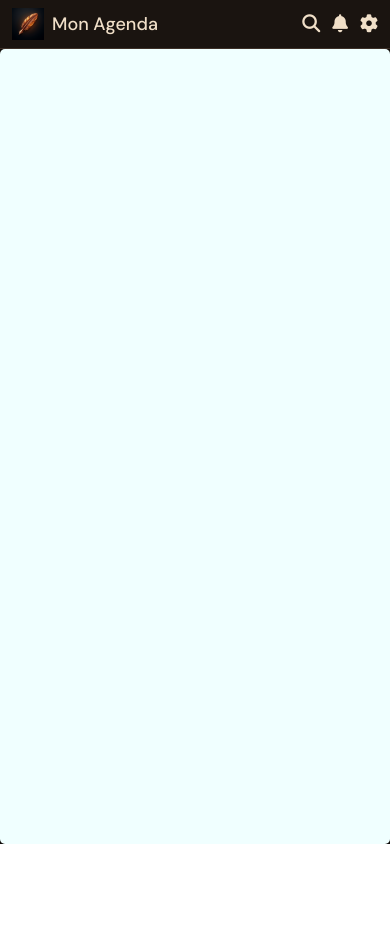
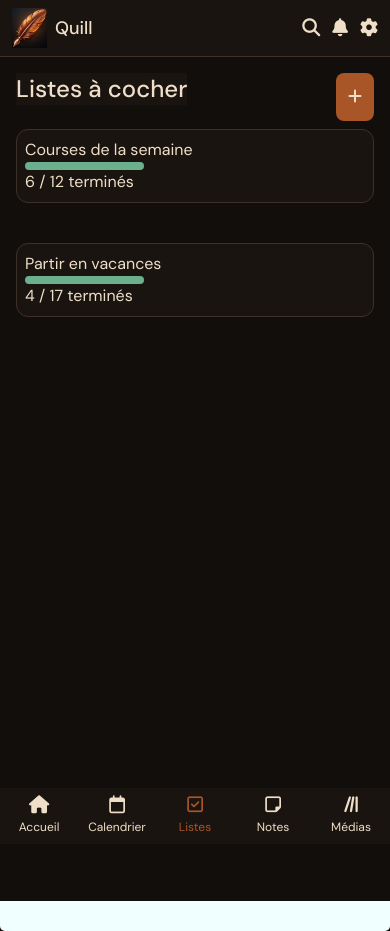
Before and after one commit to TiteTiff/mon-agenda, a Vue app: page /listes in a window 390 px wide. Before the commit the page ends 844 px from the top, so only its background shows below. Built offline with nearby package versions, Linux system fonts and the light colour scheme.

Commit message:
Rajout de la BottomNav et de la page Listes

```diff
--- /dev/null
+++ b/public/mock/checklist.json
@@ -0,0 +1,64 @@
+{
+  "checklist": [
+    {
+      "id": "1",
+      "name": "Courses de la semaine",
+      "created_at": "2026-05-20T14:32:00Z",
+      "updated_at": "2026-05-21T08:15:00Z",
+      "items_checked": "6",
+      "items_total": "12",
+      "items": [
+        {
+          "id": "1",
+          "label": "Lait",
+          "checked": true
+        },
+        {
+          "id": "2",
+          "label": "Pain",
+          "checked": true
+        },
+        {
+          "id": "3",
+          "label": "Oeufs",
+          "checked": false
+        },
+        {
+          "id": "4",
+          "label": "Beurre",
+          "checked": false
+        },
+        {
+          "id": "5",
+          "label": "Fromage",
+          "checked": true
+        },
+        {
+          "id": "6",
+          "label": "Poulet",
+          "checked": false
+        },
+        {
+          "id": "7",
+          "label": "Pâtes",
+          "checked": false
+        },
+        {
+          "id": "8",
+          "label": "Tomates",
+          "checked": true
+        },
+        {
+          "id": "9",
+          "label": "Courgettes",
+          "checked": false
+        },
+        {
+          "id": "10",
+          "label": "Jus d'orange",
+          "checked": false
+        }
+      ]
+    }
+  ]
+}
--- /dev/null
+++ b/public/mock/checklists.json
@@ -0,0 +1,26 @@
+{
+  "pagination": {
+    "current_page": 1,
+    "per_page": 10,
+    "total_items": 23,
+    "total_pages": 3
+  },
+  "checklists": [
+    {
+      "id": "1",
+      "name": "Courses de la semaine",
+      "created_at": "2026-05-20T14:32:00Z",
+      "updated_at": "2026-05-21T08:15:00Z",
+      "items_checked": "6",
+      "items_total": "12"
+    },
+    {
+      "id": "2",
+      "name": "Partir en vacances",
+      "created_at": "2026-05-20T14:32:00Z",
+      "updated_at": "2026-05-21T08:15:00Z",
+      "items_checked": "4",
+      "items_total": "17"
+    }
+  ]
+}
--- /dev/null
+++ b/public/mock/notes.json
@@ -0,0 +1,80 @@
+{
+  "pagination": {
+    "current_page": 1,
+    "per_page": 10,
+    "total_items": 17,
+    "total_pages": 2
+  },
+  "notes": [
+    {
+      "id": "1",
+      "name": "Idées pour les vacances",
+      "text": "Partir en Bretagne début juillet. Prévoir la location de vélos et visiter le Mont-Saint-Michel.",
+      "created_at": "2026-05-10T09:15:00Z",
+      "updated_at": "2026-05-18T16:30:00Z"
+    },
+    {
+      "id": "2",
+      "name": "Recette tarte aux pommes",
+      "text": "200g de farine, 100g de beurre, 3 pommes, sucre vanillé. Cuisson 35min à 180°C.",
+      "created_at": "2026-05-12T11:00:00Z",
+      "updated_at": "2026-05-12T11:00:00Z"
+    },
+    {
+      "id": "3",
+      "name": "Réunion lundi",
+      "text": "Préparer le bilan Q1. Apporter les slides du projet Mercure. Contacter Marc avant.",
+      "created_at": "2026-05-19T08:45:00Z",
+      "updated_at": "2026-05-20T10:05:00Z"
+    },
+    {
+      "id": "4",
+      "name": "Livres à lire",
+      "text": "Le Problème à trois corps - Liu Cixin\nFondation - Asimov\nDune - Frank Herbert",
+      "created_at": "2026-05-14T20:00:00Z",
+      "updated_at": "2026-05-21T07:30:00Z"
+    },
+    {
+      "id": "05",
+      "name": "Code WiFi parents",
+      "text": "Freebox_AZER12 / motdepasse2024",
+      "created_at": "2026-04-03T15:20:00Z",
+      "updated_at": "2026-04-03T15:20:00Z"
+    },
+    {
+      "id": "06",
+      "name": "Suivi sport",
+      "text": "Semaine 20 : course 5km lundi, natation mercredi, repos jeudi-vendredi.",
+      "created_at": "2026-05-18T21:10:00Z",
+      "updated_at": "2026-05-21T06:50:00Z"
+    },
+    {
+      "id": "07",
+      "name": "Contact plombier",
+      "text": "M. Durand - 06 12 34 56 78. Devis fuite salle de bain : 180€.",
+      "created_at": "2026-05-05T13:00:00Z",
+      "updated_at": "2026-05-05T13:00:00Z"
+    },
+    {
+      "id": "08",
+      "name": "Objectifs 2026",
+      "text": "Finir la formation React. Lire 12 livres. Courir un 10km en moins de 55 minutes.",
+      "created_at": "2026-01-01T00:00:00Z",
+      "updated_at": "2026-05-15T19:00:00Z"
+    },
+    {
+      "id": "09",
+      "name": "Numéros utiles",
+      "text": "Médecin : 01 23 45 67 89\nPharmacien : 01 98 76 54 32\nGardienne : 06 11 22 33 44",
+      "created_at": "2026-03-20T10:30:00Z",
+      "updated_at": "2026-03-20T10:30:00Z"
+    },
+    {
+      "id": "10",
+      "name": "Courses bricolage",
+      "text": "Chevilles 6mm x20, vis inox 4x40 x50, peinture blanc satin 2.5L, pinceau plat 50mm.",
+      "created_at": "2026-05-21T08:00:00Z",
+      "updated_at": "2026-05-21T08:00:00Z"
+    }
+  ]
+}
--- a/src/App.vue
+++ b/src/App.vue
@@ -2,6 +2,7 @@
 import { RouterLink, RouterView } from 'vue-router'
 import Header from './components/Header.vue'
 import SideBar from './components/SideBar.vue'
+import BottomNav from './components/BottomNav.vue'
 
 </script>
 
@@ -15,6 +16,7 @@ import SideBar from './components/SideBar.vue'
       </main>
     </div>
   </div>
+  <BottomNav/>
 </template>
 
 <style>
--- a/src/components/BottomNav.vue
+++ b/src/components/BottomNav.vue
@@ -1,11 +1,45 @@
 <script setup>
-
 </script>
 
 <template>
-
+  <nav class="fixed bottom-0 left-0 right-0 md:top-0 md:bottom-auto md:hidden bg-surface border-border z-50">
+    <ul class="flex md:justify-start md:gap-6 w-full">
+      <li class="flex-1 md:flex-none">
+        <RouterLink to="/accueil" class="nav-item">
+          <i class="fa-solid fa-house nav-icon"></i>
+          <span class="nav-label">Accueil</span>
+        </RouterLink>
+      </li>
+      <li class="flex-1 md:flex-none">
+        <RouterLink to="/calendrier" class="nav-item">
+          <i class="fa-regular fa-calendar nav-icon"></i>
+          <span class="nav-label">Calendrier</span>
+        </RouterLink>
+      </li>
+      <li class="flex-1 md:flex-none">
+        <RouterLink to="/listes" class="nav-item">
+          <i class="fa-regular fa-square-check nav-icon"></i>
+          <span class="nav-label">Listes</span>
+        </RouterLink>
+      </li>
+      <li class="flex-1 md:flex-none">
+        <RouterLink to="/notes" class="nav-item">
+          <i class="fa-regular fa-note-sticky nav-icon"></i>
+          <span class="nav-label">Notes</span>
+        </RouterLink>
+      </li>
+      <li class="flex-1 md:flex-none">
+        <RouterLink to="/medias" class="nav-item">
+          <i class="fa-solid fa-lines-leaning nav-icon"></i>
+          <span class="nav-label">Médias</span>
+        </RouterLink>
+      </li>
+    </ul>
+  </nav>
 </template>
 
 <style scoped>
-
+.router-link-exact-active {
+color: var(--color-accent)
+}
 </style>
--- a/src/components/Header.vue
+++ b/src/components/Header.vue
@@ -1,5 +1,5 @@
 <script setup>
-import logo from '../assets/plume.png'
+import logo from '../assets/plumebig.png'
 import { ref } from 'vue'
 const isSearchOpen = ref(false)
 </script>
@@ -9,10 +9,10 @@ const isSearchOpen = ref(false)
     <div class="flex justify-between items-center px-md md:px-xl py-sm md:py-md">
       <!-- Groupe logo + titre -->
       <div class="flex items-center gap-sm">
-        <img :src="logo" alt="Mon Agenda" class="h-8 md:h-20" />
-        <div class="text-cream font-medium text-lg md:text-4xl">Mon Agenda</div>
+        <img :src="logo" alt="Quill" class="h-10 md:h-22" />
+        <div class="text-cream font-sans font-medium text-lg md:text-4xl">Quill</div>
       </div>
-      <div class="text-cream flex items-center gap-md md:gap-lg text-lg md:text-2xl">
+      <div class="text-cream font-sans flex items-center gap-md md:gap-lg text-lg md:text-2xl">
         <!-- Recherche fermée : on voit la loupe -->
         <button v-if="!isSearchOpen" @click="isSearchOpen = true" class="text-cream">
           <i class="fa-solid fa-magnifying-glass"></i>
@@ -22,9 +22,9 @@ const isSearchOpen = ref(false)
           <input
               type="text"
               placeholder="Rechercher..."
-              class="bg-raised text-cream text-sm px-md py-sm rounded-md border border-accent focus:outline-none w-48"
+              class="bg-raised text-cream font-sans text-sm px-md py-sm rounded-md border border-accent focus:outline-none w-48"
           />
-          <button @click="isSearchOpen = false" class="text-cream">
+          <button @click="isSearchOpen = false" class="text-cream font-sans">
             <i class="fa-solid fa-xmark"></i>
           </button>
         </div>
--- a/src/components/SideBar.vue
+++ b/src/components/SideBar.vue
@@ -10,11 +10,15 @@
         <li><RouterLink to="/calendrier" class="flex items-center gap-sm px-md py-md rounded-md text-cream text-md"><i class="fa-regular fa-calendar"></i> Calendrier </RouterLink></li>
         <li><RouterLink to="/listes" class="flex items-center gap-sm px-md py-md rounded-md text-cream text-md"> <i class="fa-regular fa-square-check"></i> Listes </RouterLink></li>
         <li><RouterLink to="/notes" class="flex items-center gap-sm px-md py-md rounded-md text-cream text-md"> <i class="fa-regular fa-note-sticky"></i> Notes </RouterLink></li>
-        <li><RouterLink to="/bibliotheques" class="flex items-center gap-sm px-md py-md rounded-md text-cream text-md"> <i class="fa-solid fa-lines-leaning"></i> Bibliothèques </RouterLink></li>
+        <li><RouterLink to="/medias" class="flex items-center gap-sm px-md py-md rounded-md text-cream text-md"> <i class="fa-solid fa-lines-leaning"></i> Médias </RouterLink></li>
         </ul>
     </nav>
   </aside>
 </template>
 
 <style scoped>
+.router-link-exact-active {
+  background-color: var(--color-accent);
+  color: var(--color-cream);
+}
 </style>
--- a/src/style.css
+++ b/src/style.css
@@ -30,7 +30,33 @@
     --spacing-2xl: 32px;
 }
 
-.router-link-exact-active {
-    background-color: var(--color-accent);
+h1 {
     color: var(--color-cream);
 }
+
+h2 {
+    color: var(--color-cream);
+}
+
+label {
+    color: var(--color-cream);
+}
+
+p {
+    color: var(--color-cream);
+}
+
+.nav-item {
+    @apply flex flex-col md:flex-row items-center justify-center md:justify-start gap-1 md:gap-2
+    py-2 md:py-3 w-full md:w-auto text-cream
+    text-[12px] sm:text-sm md:text-sm
+    transition;
+}
+
+.nav-icon {
+    @apply text-lg leading-none;
+}
+
+.nav-label {
+    @apply hidden min-[360px]:block md:block;
+}
--- /dev/null
+++ b/src/views/Listes.vue
@@ -0,0 +1,39 @@
+<script setup>
+import { ref, onMounted } from 'vue'
+
+const checklists = ref([])
+
+onMounted(async () => {
+  const response = await fetch('/mock/checklists.json')
+  const data = await response.json() // Data contient tout le JSON
+
+  checklists.value = data.checklists // Ne charge dans la variable que l'élément checkLists depuis data
+})
+</script>
+
+<template>
+  <div class="min-h-screen bg-deep flex flex-col p-4">
+
+    <div class="flow-root">
+      <p class="float-left text-cream font-sans text-2xl font-medium bg-surface">Listes à cocher</p>
+      <button class="float-right bg-accent bg-surgace text-cream gap-sm px-md py-md rounded-md text-md"><i class="fa-solid fa-plus"></i> <span class="hidden sm:block">Nouvelle liste</span></button>
+    </div>
+
+    <div class="grid grid-cols-1 xl:grid-cols-3 md:grid-cols-2 gap-4">
+      <div v-for="list in checklists" :key="list.id" class="mb-4 bg-surface border border-border rounded-lg p-lg px-sm py-sm mt-sm flex flex-col">
+        <h2>{{ list.name }}</h2>
+        <div class="w-full bg-neutral-quaternary rounded-full">
+          <div class="bg-success h-2 rounded-full" style="width: 35%"></div>
+          <label>{{ list.items_checked }} / {{ list.items_total }} terminés</label>
+        </div>
+        <!--<div v-for="item in list.items" :key="item.id">
+          <label>
+            <input type="checkbox" :checked="item.checked">
+            {{ item.label }}
+          </label>
+        </div> -->
+      </div>
+    </div>
+
+  </div>
+</template>
--- /dev/null
+++ b/src/views/Notes.vue
@@ -0,0 +1,21 @@
+<script setup>
+import { ref, onMounted } from 'vue'
+
+const notes = ref([])
+
+onMounted(async () => {
+  const response = await fetch('/mock/notes.json')
+  notes.value = await response.json()
+})
+</script>
+
+<template>
+  <h1 class="text-cream font-sans text-2xl font-large bg-surface border-b border-border">Notes</h1>
+  <body class="bg-surface border-b border-border">
+
+  <div v-for="item in notes" :key="item.id">
+    {{ item.label }}
+  </div>
+
+  </body>
+</template>
```
Also changed, not shown: src/router/index.js (+11 -5 lines), src/views/Accueil.vue (+3 -9 lines), src/assets/plume.png (deleted), src/assets/plumebig.png (added).
